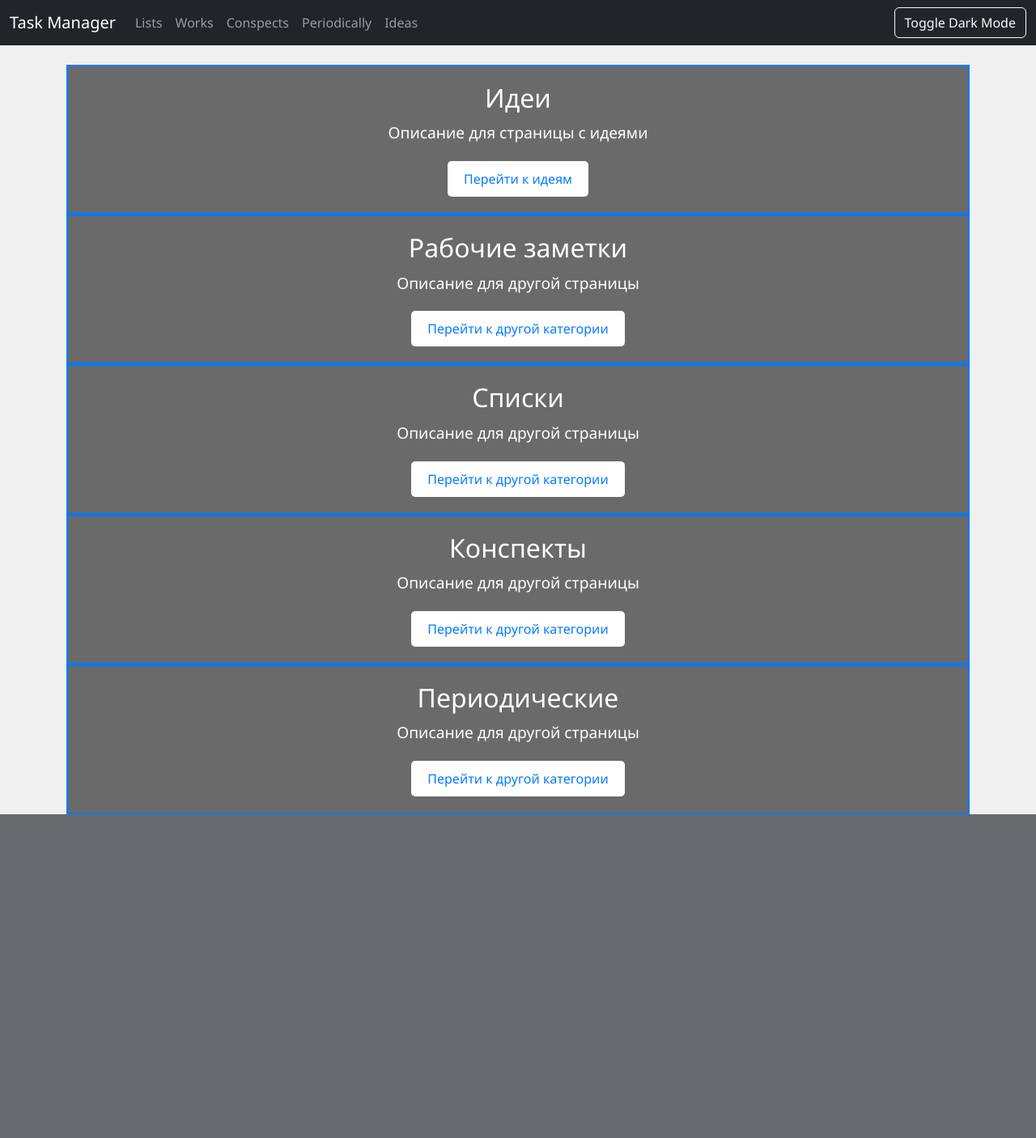
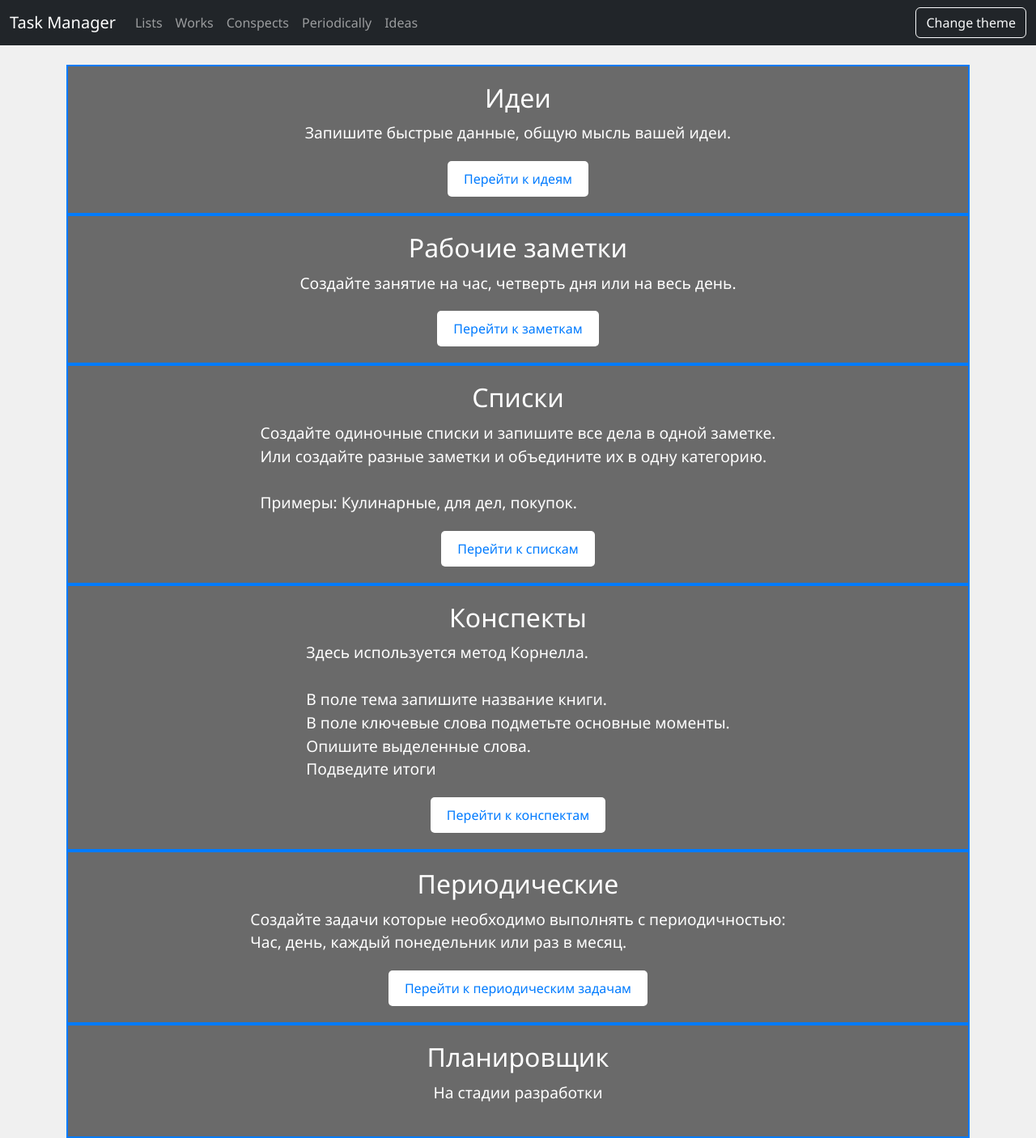
Before and after one commit to Bakachuba/Block, a Django app: page / in a window 1280 px wide. Shown: the whole page at 81% size. Before the commit the page ends 1006 px from the top, so only its background shows below. Run offline with Django 5.2, Linux system fonts and the light colour scheme.

Commit message:
frontend ver 0.3

```diff
--- a/notes/blocks/templates/blocks/base.html
+++ b/notes/blocks/templates/blocks/base.html
@@ -38,7 +38,7 @@
                 </ul>
 
                 <!-- Перенесенная кнопка -->
-                <button id="toggle-dark-mode" class="btn btn-outline-light ml-auto">Toggle Dark Mode</button>
+                <button id="toggle-dark-mode" class="btn btn-outline-light ml-auto">Change theme</button>
             </div>
         </div>
     </nav>
--- a/notes/blocks/templates/blocks/index.html
+++ b/notes/blocks/templates/blocks/index.html
@@ -13,32 +13,36 @@
 <div class="page-container">
     <div class="page-section left-section">
         <h1 class="section-title">Идеи</h1>
-        <p class="section-description">Описание для страницы с идеями</p>
+        <p class="section-description">Запишите быстрые данные, общую мысль вашей идеи.</p>
         <a href="{% url 'ideas' %}" class="section-button">Перейти к идеям</a>
     </div>
 
     <div class="page-section right-section">
         <h1 class="section-title">Рабочие заметки</h1>
-        <p class="section-description">Описание для другой страницы</p>
-        <a href="{% url 'works' %}" class="section-button">Перейти к другой категории</a>
+        <p class="section-description">Создайте занятие на час, четверть дня или на весь день.</p>
+        <a href="{% url 'works' %}" class="section-button">Перейти к заметкам</a>
     </div>
 
     <div class="page-section right-section">
         <h1 class="section-title">Списки</h1>
-        <p class="section-description">Описание для другой страницы</p>
-        <a href="{% url 'lists' %}" class="section-button">Перейти к другой категории</a>
+        <p class="section-description">Создайте одиночные списки и запишите все дела в одной заметке.<br>Или создайте разные заметки и объедините их в одну категорию.<br><br>Примеры: Кулинарные, для дел, покупок.</p>
+        <a href="{% url 'lists' %}" class="section-button">Перейти к спискам</a>
     </div>
 
     <div class="page-section right-section">
         <h1 class="section-title">Конспекты</h1>
-        <p class="section-description">Описание для другой страницы</p>
-        <a href="{% url 'summary' %}" class="section-button">Перейти к другой категории</a>
+        <p class="section-description">Здесь используется метод Корнелла.<br><br>В поле тема запишите название книги.<br>В поле ключевые слова подметьте основные моменты.<br>Опишите выделенные слова.<br>Подведите итоги</p>
+        <a href="{% url 'summary' %}" class="section-button">Перейти к конспектам</a>
     </div>
 
      <div class="page-section right-section">
         <h1 class="section-title">Периодические</h1>
-        <p class="section-description">Описание для другой страницы</p>
-        <a href="{% url 'periodic' %}" class="section-button">Перейти к другой категории</a>
+        <p class="section-description">Создайте задачи которые необходимо выполнять с периодичностью:<br>Час, день, каждый понедельник или раз в месяц.</p>
+        <a href="{% url 'periodic' %}" class="section-button">Перейти к периодическим задачам</a>
+    </div>
+    <div class="page-section right-section">
+        <h1 class="section-title">Планировщик</h1>
+        <p class="section-description">На стадии разработки</p>
     </div>
 </div>
 
```
